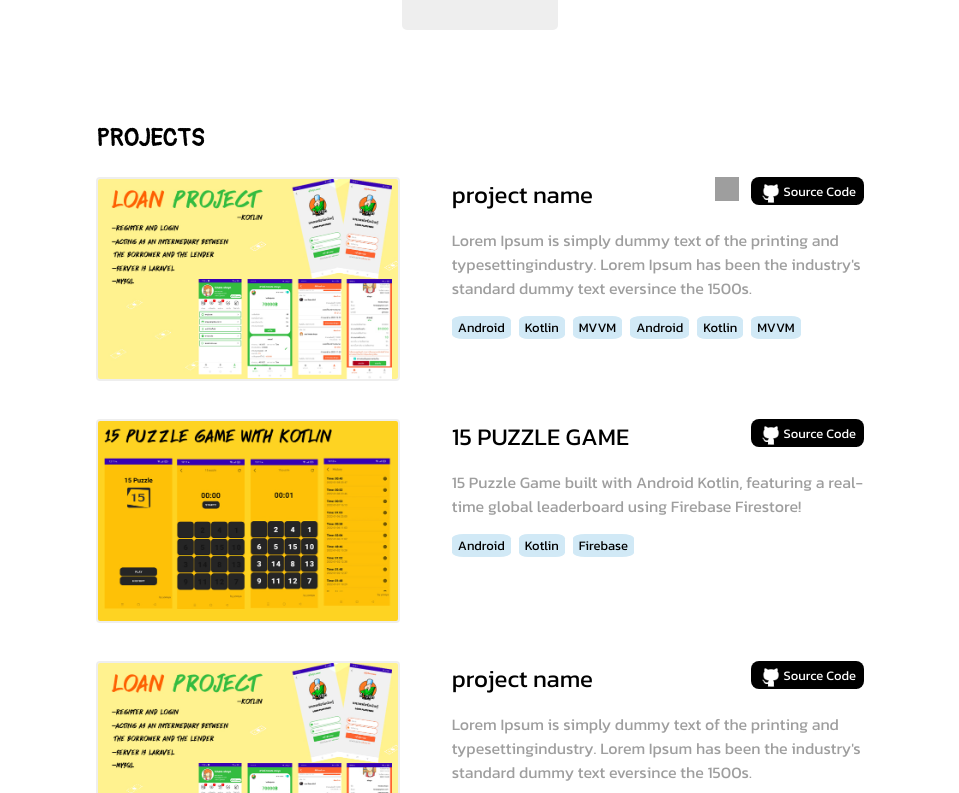
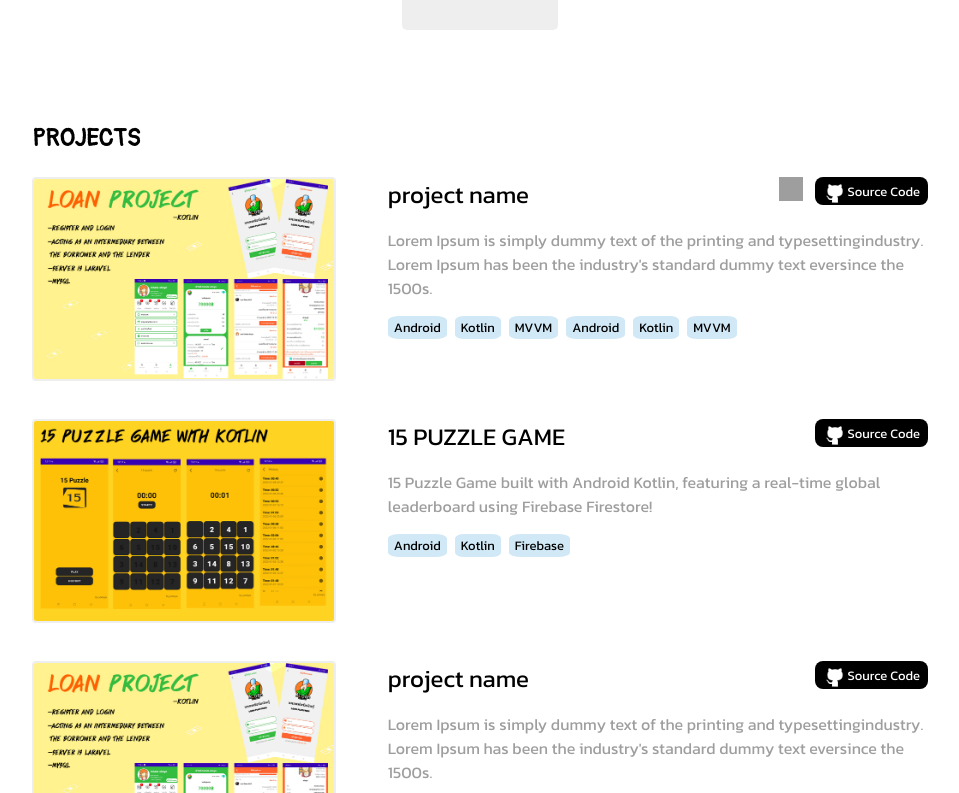
Before and after one commit to jatuporndev/jatuporn, a React (Create React App) app: page / in a window 1280 px wide. Shown: the part 1327-2120 px from the top of the page, without its empty margins (160-1119 px from the left). Built offline with nearby package versions, Linux system fonts and the light colour scheme; grey boxes are pictures that could not be loaded.

Commit message:
fix: image app store

```diff
--- a/src/components/projects/Projects.js
+++ b/src/components/projects/Projects.js
@@ -12,7 +12,7 @@ const MainDiv = styled.div`
 `;
 
 const TitleText = styled.div`
-  width: 60%;
+  width: 70%;
   margin: auto;
   font-size: 24px;
   font-weight: bold;
@@ -34,7 +34,7 @@ const Box = styled.div`
   padding-top: 24px;
   padding-bottom: 64px;
   height: auto;
-  width: 60%;
+  width: 70%;
   margin: auto;
   display: flex;
   flex-direction: column;
```
Also changed, not shown: src/resouses/projects/icon-link/app-store.svg.
